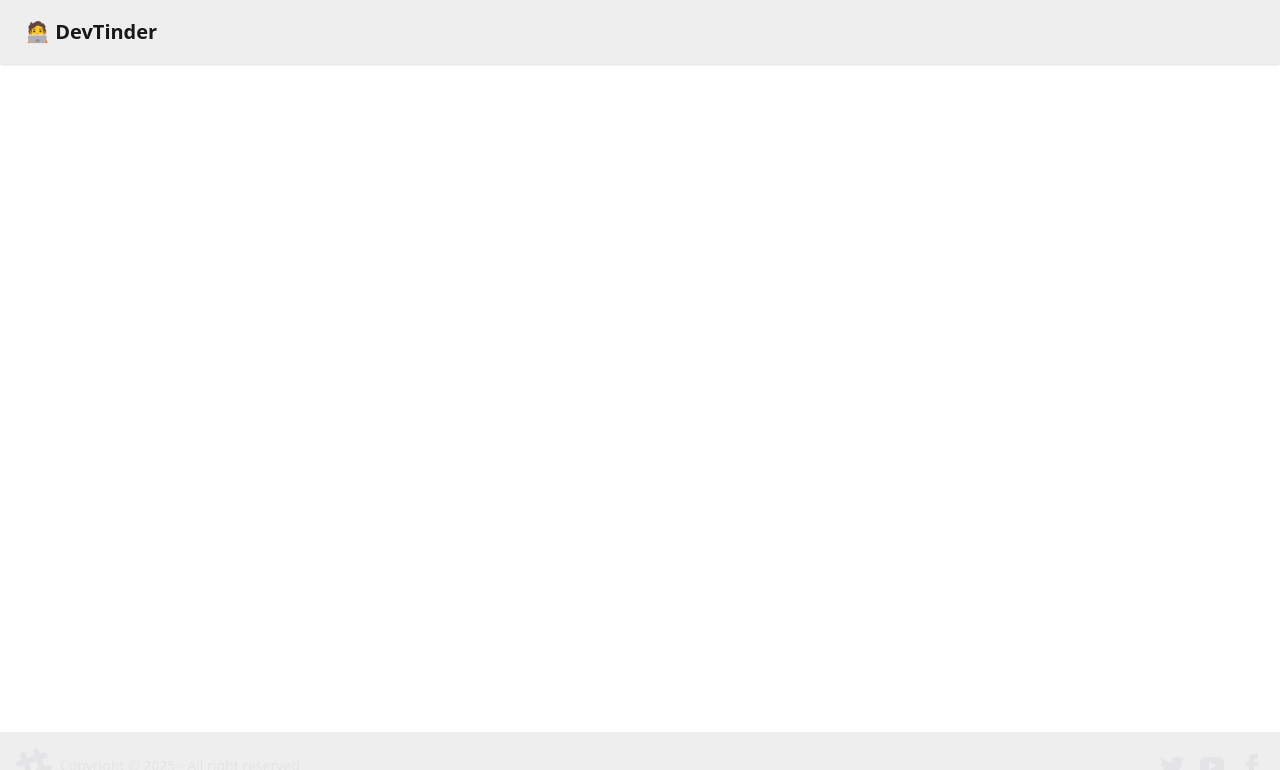
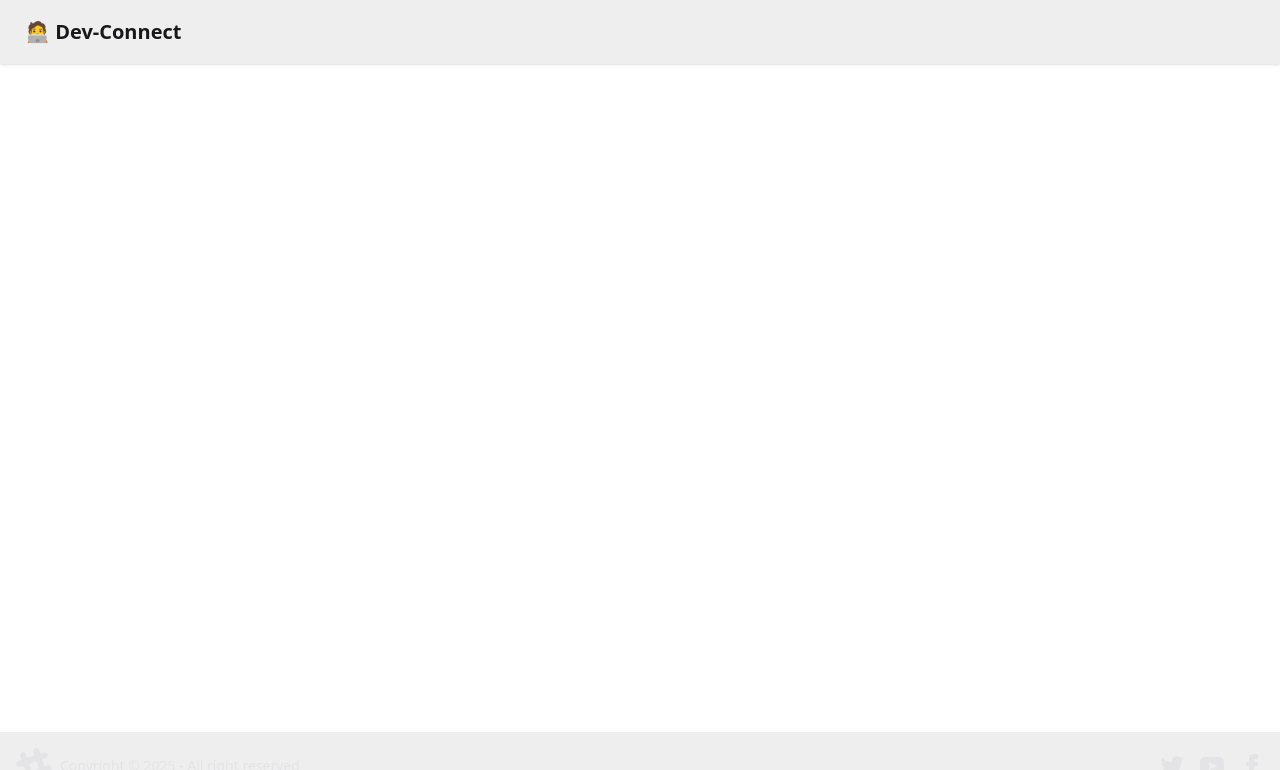
Before and after one commit to Himanshu-Kakkar/devTinder-web, a React (Vite) app: page / in a window 1280 px wide. Shown: the top 770 px of the page. Built offline with nearby package versions, Linux system fonts and the light colour scheme; no server answers.

Commit message:
name conflic

```diff
--- a/index.html
+++ b/index.html
@@ -4,7 +4,7 @@
     <meta charset="UTF-8" />
     <link rel="icon" type="image/svg+xml" href="/logo.png" />
     <meta name="viewport" content="width=device-width, initial-scale=1.0" />
-    <title>DevTinder</title>
+    <title>Dev-Connect</title>
     <script src="https://checkout.razorpay.com/v1/checkout.js" ></script>
   </head>
   <body>
--- a/src/components/NavBar.jsx
+++ b/src/components/NavBar.jsx
@@ -27,7 +27,7 @@ const NavBar = () => {
   return (
      <div className="navbar bg-base-300 shadow-sm">
       <div className="flex-1">
-        <Link to="/" className="btn btn-ghost text-xl">🧑‍💻 DevTinder</Link>
+        <Link to="/" className="btn btn-ghost text-xl">🧑‍💻 Dev-Connect</Link>
       </div>
       {user && (
         <div className="flex-none gap-2">
```
